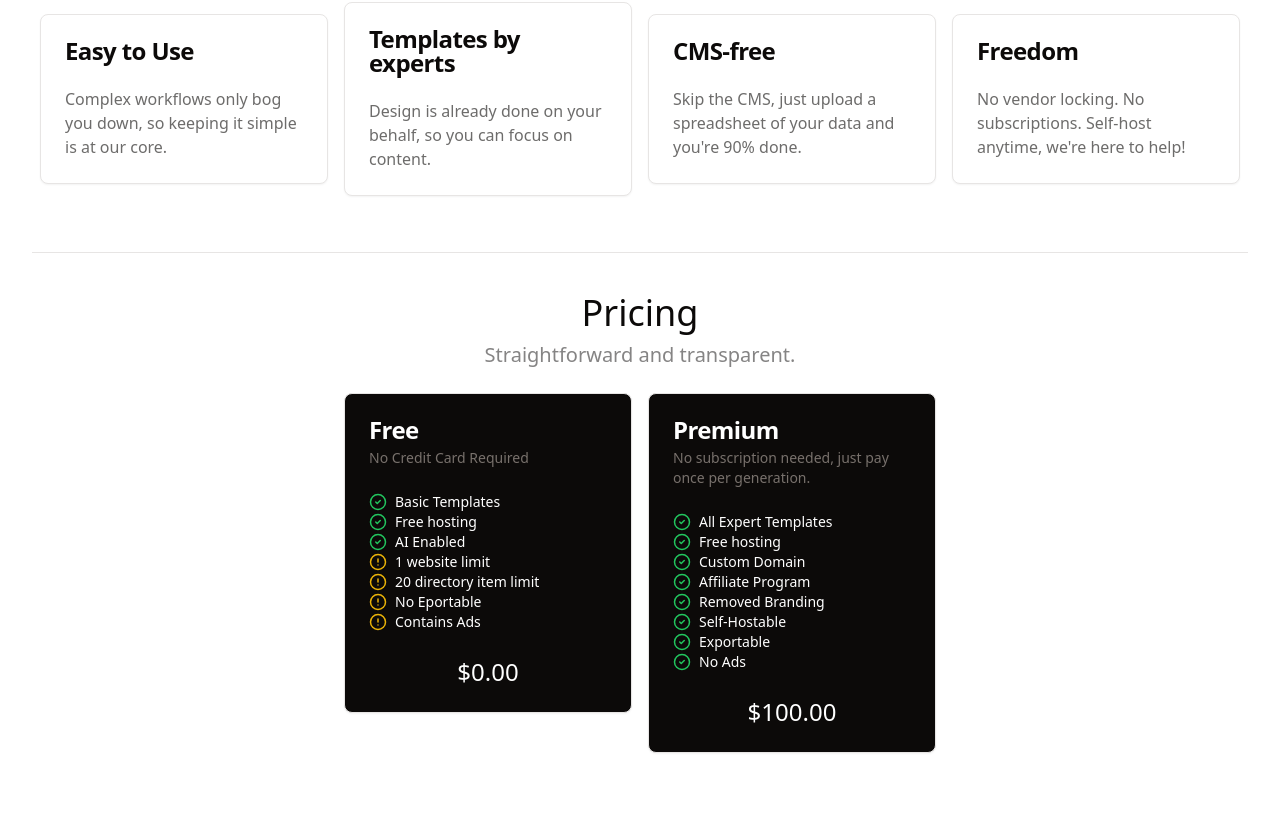
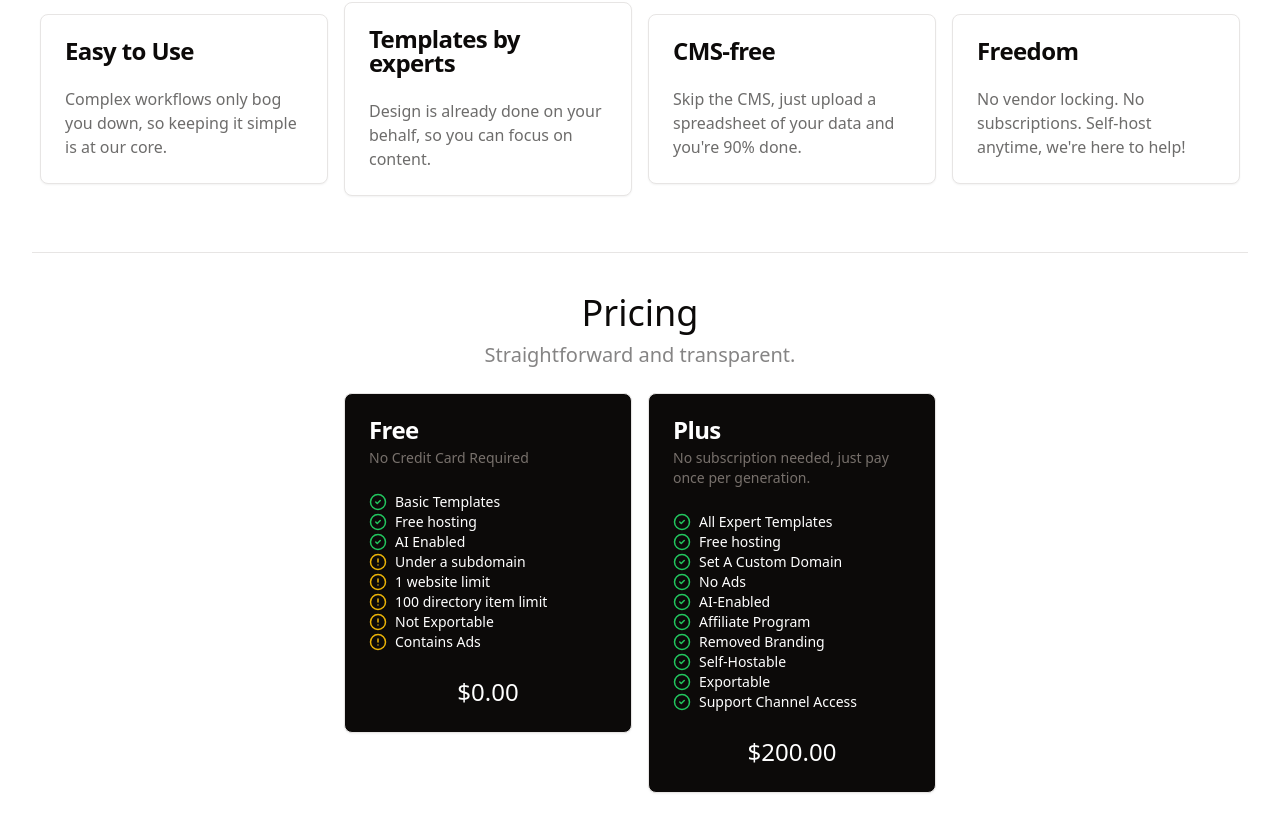
Before and after one commit to mrvfino/directory_maker_pro, a Next.js app in the folder landing/: page / in a window 1280 px wide. Shown: the part 1243-2060 px from the top of the page. Before the commit the page ends 2020 px from the top, so only its background shows below. Built offline with nearby package versions, Linux system fonts and the light colour scheme.

Commit message:
update premium inclusions

```diff
--- a/landing/src/components/pricing-section.tsx
+++ b/landing/src/components/pricing-section.tsx
@@ -23,28 +23,31 @@ export default function PricingSection({}: PricingSectionProps) {
       subheader: "No Credit Card Required",
       positives: ["Basic Templates", "Free hosting", "AI Enabled"],
       negatives: [
+        "Under a subdomain",
         "1 website limit",
-        "20 directory item limit",
-        "No Eportable",
+        "100 directory item limit",
+        "Not Exportable",
         "Contains Ads",
       ],
       price: "$0.00",
     },
     {
-      header: "Premium",
+      header: "Plus",
       subheader: "No subscription needed, just pay once per generation.",
       positives: [
         "All Expert Templates",
         "Free hosting",
-        "Custom Domain",
+        "Set A Custom Domain",
+        "No Ads",
+        "AI-Enabled",
         "Affiliate Program",
         "Removed Branding",
         "Self-Hostable",
         "Exportable",
-        "No Ads",
+        "Support Channel Access",
       ],
       negatives: [],
-      price: "$100.00",
+      price: "$200.00",
     },
   ];
 
```
